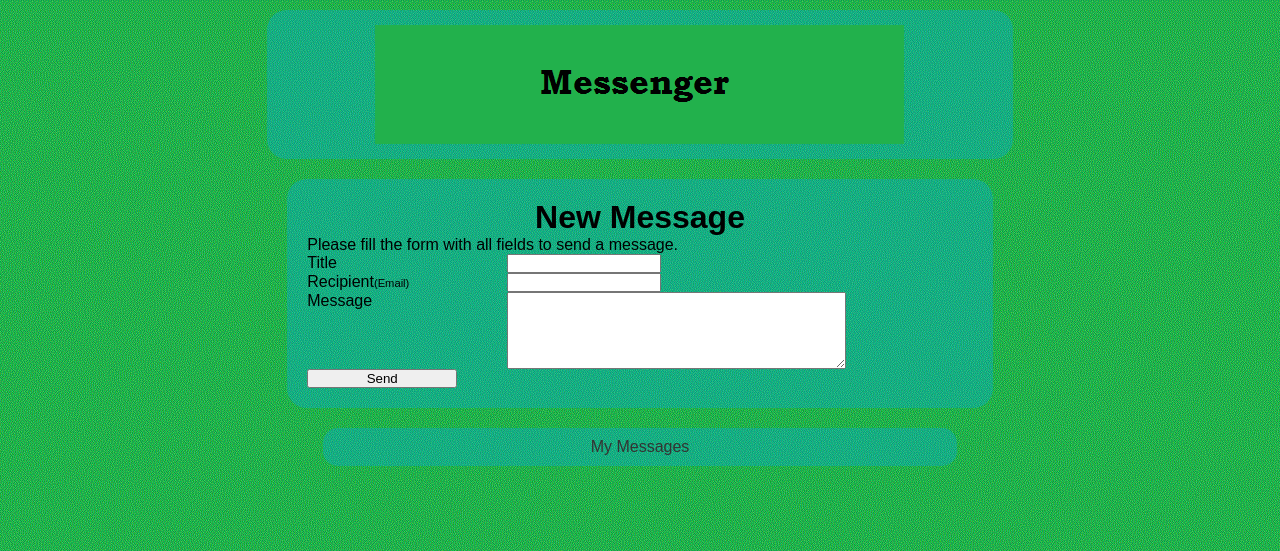
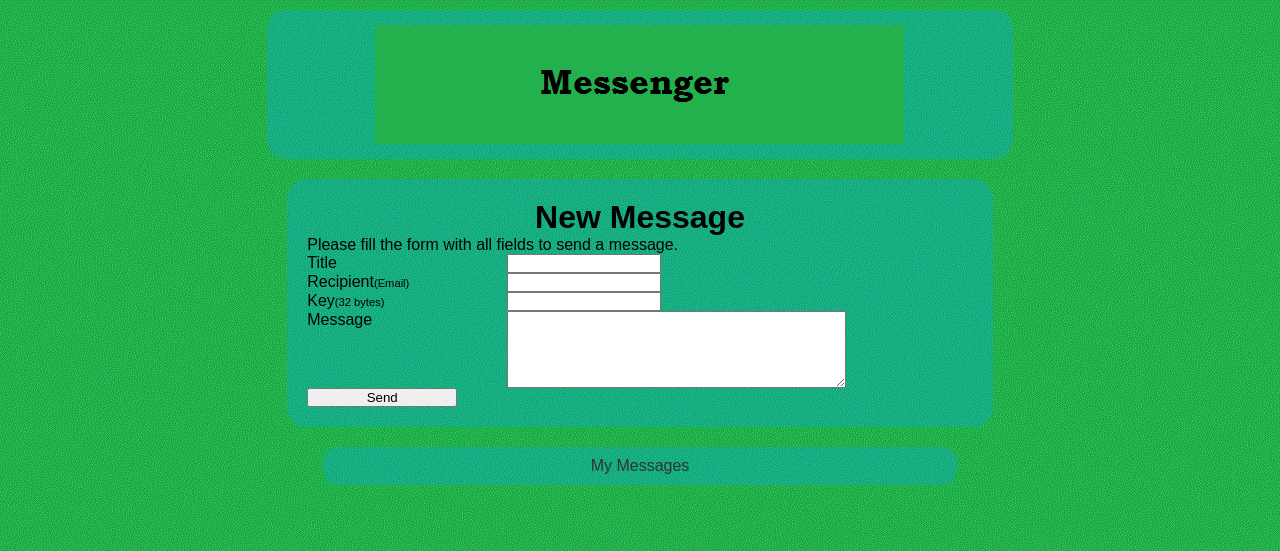
Before and after one commit to ap1113/msgr, a PHP site: page /msgr/new_pm.php in a window 1280 px wide. Shown: the top 551 px of the page. Run offline with PHP 8.4, Linux system fonts and the light colour scheme; the visitor is signed in with stand-in values (Sample User, id 1).

Commit message:
Added key field
Now just have to add 'encrypt' function to the message before putting it
in the database.

```diff
--- a/new_pm.php
+++ b/new_pm.php
@@ -20,23 +20,26 @@ if(isset($_SESSION['username']))
 $form = true;
 $otitle = '';
 $orecip = '';
-$oemail = '';
+$okey = '';
 $omessage = '';
-if(isset($_POST['title'], $_POST['recip'],$_POST['message']))
+if(isset($_POST['title'], $_POST['recip'],$_POST['message'], $_POST['key']))
 {
 	$otitle = $_POST['title'];
 	$orecip = $_POST['recip'];
+	$okey =$_POST['key'];
 	$omessage = $_POST['message'];
 	if(get_magic_quotes_gpc())
 	{
 		$otitle = stripslashes($otitle);
 		$orecip = stripslashes($orecip);
+		$okey = stripslashes($okey);
 		$omessage = stripslashes($omessage);
 	}
-	if($_POST['title']!='' and $_POST['recip']!='' and $_POST['message']!='')
+	if($_POST['title']!='' and $_POST['recip']!='' and $_POST['message']!='' and $_POST['key']!='')
 	{
 		$title = mysql_real_escape_string($otitle);
 		$recip = mysql_real_escape_string($orecip);
+		$key = mysql_real_escape_string($okey);
 		$message = mysql_real_escape_string(nl2br(htmlentities($omessage, ENT_QUOTES, 'UTF-8')));
 		$dn1 = mysql_fetch_array(mysql_query('select count(id) as recip, id as recipid, (select count(*) from pm) as npm from users where email="'.$recip.'"'));
 
@@ -113,6 +116,7 @@ if(isset($error))
 		Please fill the form with all fields to send a message. <br />
         <label for="title">Title</label><input type="text" value="<?php echo htmlentities($otitle, ENT_QUOTES, 'UTF-8'); ?>" id="title" name="title" /><br />
         <label for="recip">Recipient<span class="small">(Email)</span></label><input type="text" value="<?php echo htmlentities($orecip, ENT_QUOTES, 'UTF-8'); ?>" id="recip" name="recip" /><br />
+		<label for="key">Key<span class="small">(32 bytes)</span></label><input type="text" value="<?php echo htmlentities($okey, ENT_QUOTES, 'UTF-8'); ?>" id="key" name="key" /><br />
 		<label for="message">Message</label><textarea cols="40" rows="5" id="message" name="message"><?php echo htmlentities($omessage, ENT_QUOTES, 'UTF-8'); ?></textarea><br />
         <input type="submit" value="Send" />
     </form>
```
